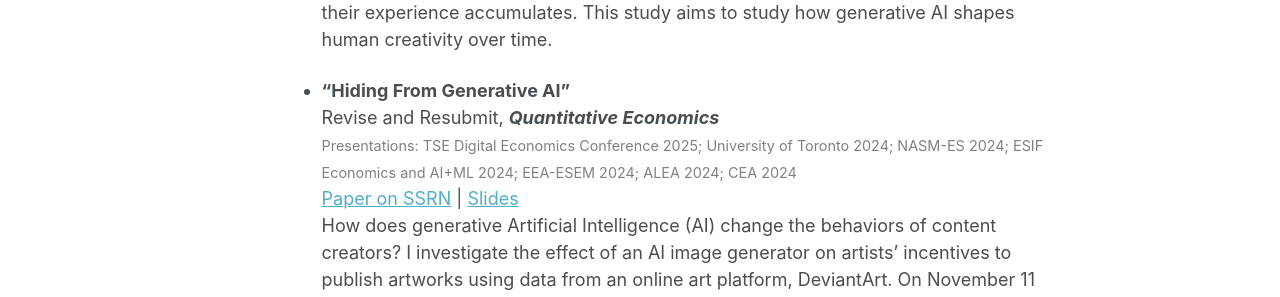
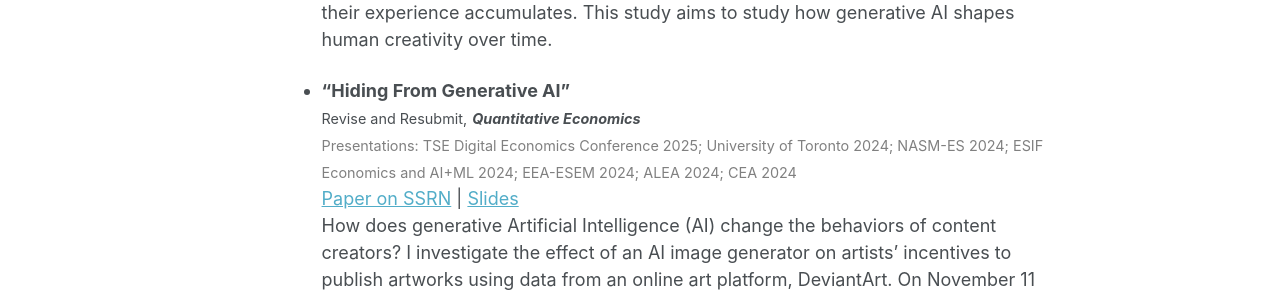
Before and after one commit to sijielin/sijielin.github.io, a Jekyll site: the page built from _pages/research.md, in a window 1280 px wide. Shown: the part 568-865 px from the top of the page. Built offline with Jekyll 4.4.1, drawn with Linux system fonts in a browser that asks for light colours.

Commit message:
Update research.md

```diff
--- a/_pages/research.md
+++ b/_pages/research.md
@@ -12,7 +12,7 @@ author_profile: false
 How does generative AI impact human creativity? Unlike many other innovations, generative AI is being used to automate specific aspects of the creative process. This paper investigates a setting where I observe all intermediate steps of visual art creation using an AI image generator. I find that, over time, artists become more efficient in using generative AI: they converge on their desired output more quickly, use fewer stopwords, and incorporate more style-related terms in their prompts. Analyzing rich prompt-level data, I show that artists construct prompts strategically, gradually adding words to prompts and changing important words earlier in the process. Using large language models, I convert output images into text and embeddings, which allows me to study whether artists converge to similar patterns as their experience accumulates. This study aims to study how generative AI shapes human creativity over time.
 
 - **"Hiding From Generative AI"**
-Revise and Resubmit, **_Quantitative Economics_**
+<span style="font-size: 0.8em">Revise and Resubmit,</span> <span style="font-weight: bold; font-style: italic; font-size: 0.8em;"> Quantitative Economics</span>
 <span style="font-size: 0.8em; color: gray;">Presentations: TSE Digital Economics Conference 2025; University of Toronto 2024; NASM-ES 2024; ESIF Economics and AI+ML 2024; EEA-ESEM 2024; ALEA 2024; CEA 2024  </span>
 [Paper on SSRN](https://papers.ssrn.com/sol3/papers.cfm?abstract_id=4793782) | [Slides](https://sijielin.github.io/files/DA_slides.pdf)
 How does generative Artificial Intelligence (AI) change the behaviors of content creators? I investigate the effect of an AI image generator on artists' incentives to publish artworks using data from an online art platform, DeviantArt. On November 11 2022, DeviantArt introduced a generative AI image generator into the platform and artworks on this platform entered training data by default. Using a difference-in-differences estimation with artists who do not use AI, I show that digital artists publish 21% fewer artworks following AI's introduction on this platform, in contrast to artisan crafts artists. This reduction could potentially hinder knowledge spillovers to other artists and AI training data availability. By matching the artworks of artists who publish both on DeviantArt and Instagram, I find that despite artists publishing fewer artworks on DeviantArt, the quality of published artworks for a given artist remains the same after the introduction of AI.
```
